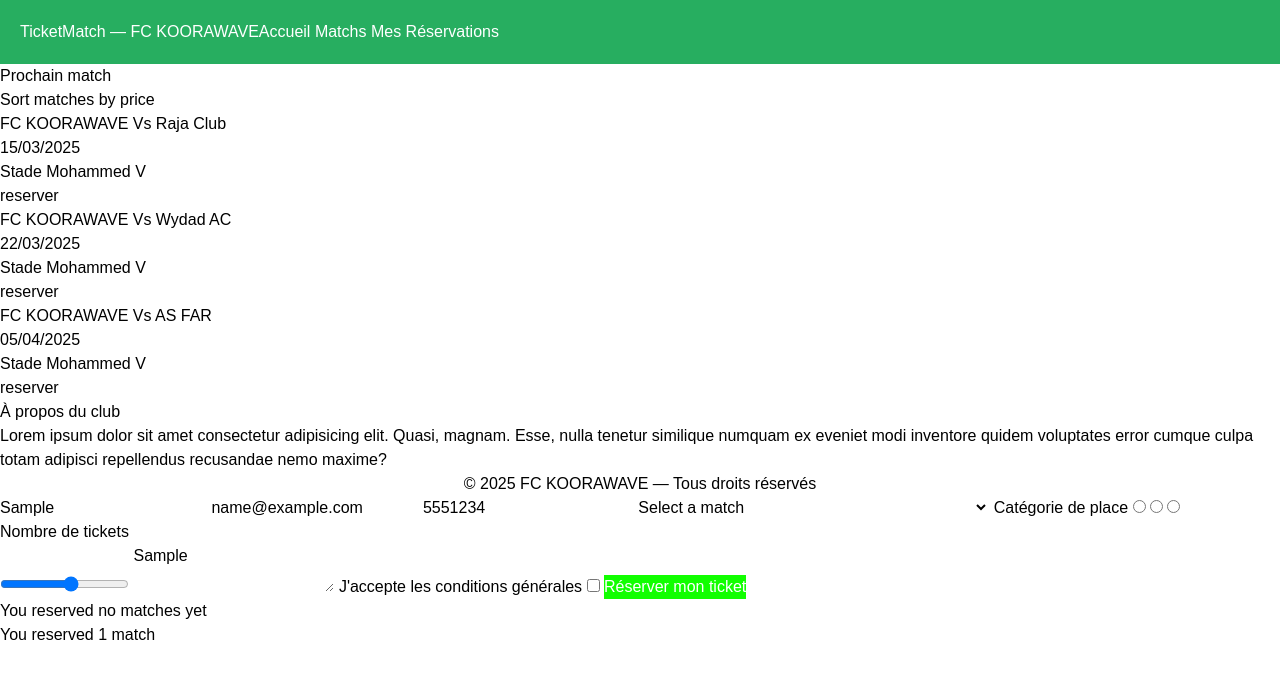
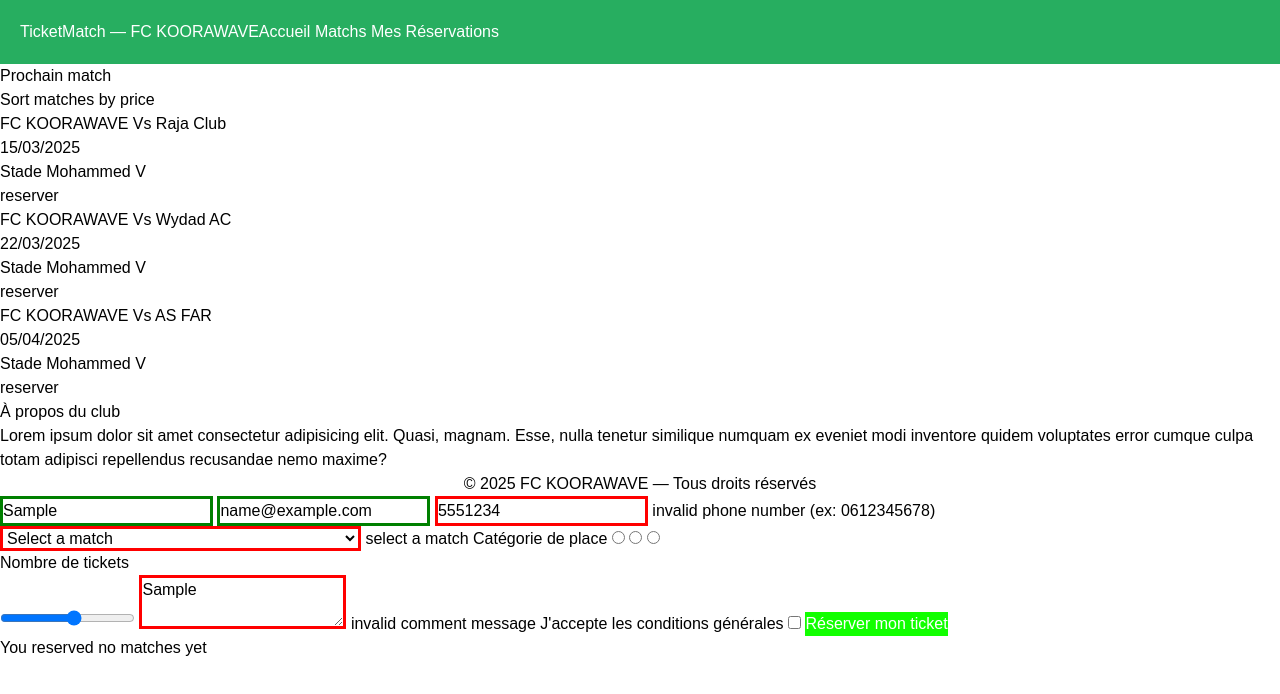
Before and after one commit to lafhielzakaria/TEST-DE-POSITIONNEMENT, a website: page index.html in a window 1280 px wide. Both pictures are taken after typing "Sample", "name@example.com", "5551234", "Sample" into the empty fields and a click on the button "Réserver mon ticket". Drawn offline with Linux system fonts and the light colour scheme.

Commit message:
add validation rules

```diff
--- a/index.html
+++ b/index.html
@@ -37,22 +37,28 @@
         © 2025 FC KOORAWAVE — Tous droits réservés
     </footer>
     <form id="reservationForm">
-        <input type="text" placeholder="Nom comple" required>
-        <input type="text" placeholder="Email" required>
-        <input type="tel" placeholder="Téléphone">
-        <select name="" id="h">
+        <input class="marchDetailsInputs" type="text" name="name" placeholder="Nom comple" required>
+        <span class="error"></span>
+        <input class="marchDetailsInputs" name="email" type="email" placeholder="Email" required>
+        <span class="error"></span>
+        <input class="marchDetailsInputs" name="telephone" type="tel" placeholder="Téléphone">
+        <span class="error"></span>
+        <select name="matchReserved" id="matchReserved" class="marchDetailsInputs">
             <option value="">Select a match</option>
             <option value="FC KOORAWAVE vs Raja Club — 15/03/2025">FC KOORAWAVE vs Raja Club — 15/03/2025</option>
             <option value="FC KOORAWAVE vs Wydad AC — 22/03/2025">FC KOORAWAVE vs Wydad AC — 22/03/2025</option>
             <option value="FC KOORAWAVE vs AS FAR — 05/04/2025">FC KOORAWAVE vs AS FAR — 05/04/2025</option>
         </select>
+        <span class="error"></span>
         Catégorie de place
         <input type="radio" placeholder="Tribune">
         <input type="radio" placeholder="Virage">
         <input type="radio" placeholder="Pelouse">
         <p>Nombre de tickets</p>
-        <input type="range" min="1" max="10" required>
-        <textarea placeholder="Commentaire" name="" id=""></textarea>
+        <input name="ticketNumber" class="marchDetailsInputs" type="range" min="1" max="10" required>
+        <span class="error"></span>
+        <textarea placeholder="Commentaire" name="comment" class="marchDetailsInputs" id=""></textarea>
+        <span class="error"></span>
         J'accepte les conditions générales <input type="checkbox">
         <button  id="reservation-btn" type="submit">Réserver mon ticket</button>
     </form>
--- a/js/app.js
+++ b/js/app.js
@@ -15,6 +15,34 @@
         prix: { tribune: 300, virage: 150, pelouse: 80 }
     }
 ];
+
+const ValidateRules = {
+    name: {
+        regex: /^[A-Za-zÀ-ÖØ-öø-ÿ\s'-]{3,}$/,
+        errormessage: "invaild name "
+    },
+    email: {
+        regex: /^[^\s@]+@[^\s@]+\.[^\s@]+$/,
+        errormessage: "invalid email"
+    },
+    telephone: {
+        regex: /^(\+212|0)[5-7]\d{8}$/,
+        errormessage: "invalid phone number (ex: 0612345678)"
+    },
+    matchReserved: {
+        regex: /^.+$/,
+        errormessage: "select a match"
+    },
+    ticketNumber: {
+        regex: /^([1-9]|10)$/,
+        errormessage: "invalid ticket number"
+    },
+    comment: {
+        regex: /^[A-Za-zÀ-ÖØ-öø-ÿ\s'-]{20,}$/,
+        errormessage: "invalid comment message"
+    },
+};
+
 let reservedMatches = 0;
 let ProchainMatchSection = document.getElementById("ProchainMatch");
 
@@ -25,18 +53,42 @@
 }
 
 window.onload = function () { renderMatchs(matchs); }
+
 function reserver(id) {
     const match = matchs.find(m => m.id === id);
     const value = `${match.equipe1} vs ${match.equipe2} — ${match.date}`;
     document.getElementById("matchReserved").value = value;
 }
+
 document.getElementById("sortBtn").addEventListener('click', () => {
-    const sorted = matchs.sort((a,b)=> a.prix.tribune > b.prix.tribune ? 1 : -1);
+    const sorted = [...matchs].sort((a, b) => a.prix.tribune > b.prix.tribune ? 1 : -1);
     renderMatchs(sorted);
 });
 
 document.querySelector("form").addEventListener('submit', (e) => {
     e.preventDefault();
+    const wrongInputs = Formvalidator();
+    if (wrongInputs > 0) return;
     reservedMatches++;
-    document.getElementById("reservationCount").textContent = `You reserved  ${reservedMatches} match`;
-})
+    document.getElementById("reservationCount").textContent = `You reserved ${reservedMatches} match`;
+});
+
+function Formvalidator() {
+    let inputs = document.querySelector("form").querySelectorAll(".marchDetailsInputs");
+    let wronginput = 0;
+    inputs.forEach(input => {
+        let value = input.value.trim();
+        let rule = ValidateRules[input.name];
+        if (!rule) return;
+        let errormessage = input.nextElementSibling;
+        if (!value.match(rule.regex)) {
+            if (errormessage) errormessage.textContent = rule.errormessage;
+            input.style.border = "3px solid red";
+            wronginput++;
+        } else {
+            input.style.border = "3px solid green";
+            if (errormessage) errormessage.textContent = "";
+        }
+    });
+    return wronginput;
+}
```
